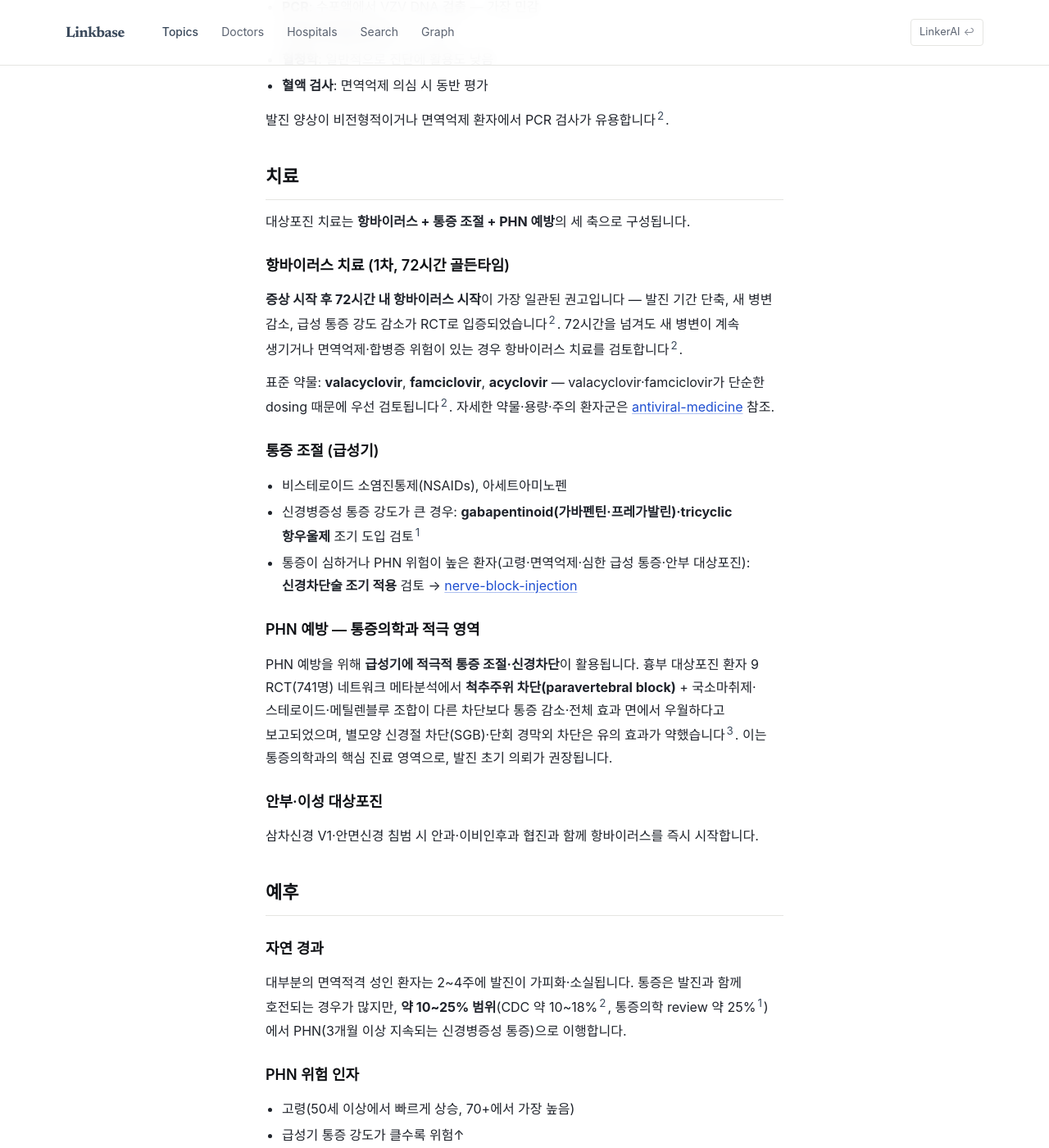
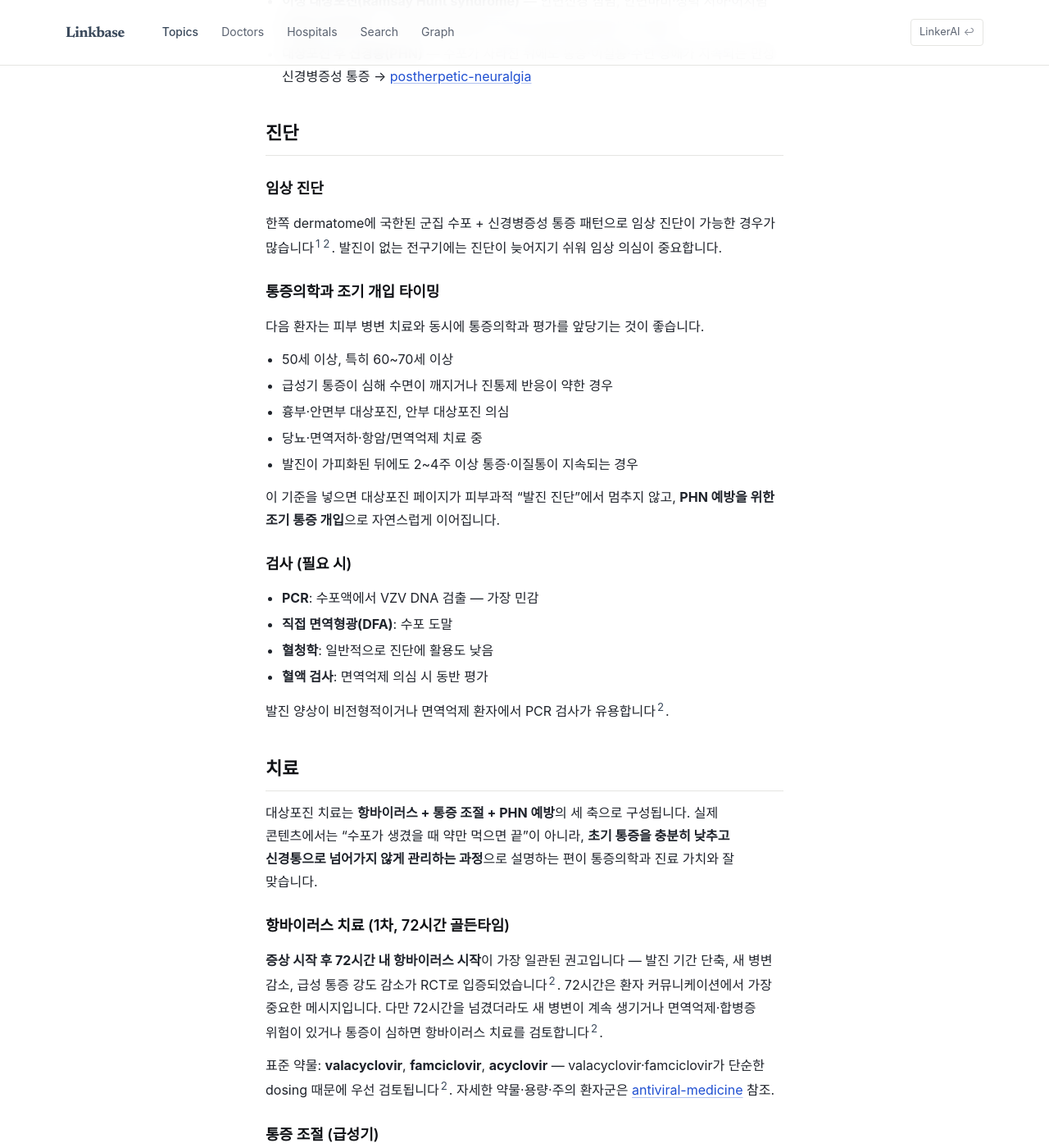
Before and after one commit to feelharmony/linkare-medical-knowledge, a Jekyll site: the page built from conditions/zoster.md, in a window 1280 px wide and 1400 px high, scrolled down 2141 px. Shown: the whole window at 82% size. Built offline with Jekyll 4.4.1, drawn with Linux system fonts in a browser that asks for light colours; some web fonts are replaced; some of the changed text lies outside the part shown.

Commit message:
Position zoster as PHN prevention window

```diff
--- a/conditions/zoster.md
+++ b/conditions/zoster.md
@@ -4,7 +4,7 @@
 entity_type: condition
 permalink: /conditions/zoster/
 title: 대상포진
-description: 잠복 수두대상포진 바이러스 재활성화로 발생하는 신경 분포 영역의 통증성 발진
+description: 잠복 수두대상포진 바이러스 재활성화로 발생하는 신경 분포 영역의 통증성 발진 — 72시간 항바이러스와 급성 통증 조절로 PHN을 예방하는 골든타임 질환
 title_en: herpes zoster (shingles)
 aliases:
   - 대상포진
@@ -12,11 +12,11 @@
   - shingles
   - herpes zoster
   - HZ
-last_reviewed: '2026-05-31'
+last_reviewed: '2026-07-04'
 locked: true
 source_count: 5
 quality_status: verified
-version: 1
+version: 2
 source_count_external: 5
 source_count_clinic_pillar: 0
 clinic_footnote_ids: []
@@ -26,7 +26,7 @@
 ## 정의
 대상포진(herpes zoster, HZ)은 어린 시절 수두를 일으킨 후 척수 신경절·뇌신경절에 잠복해 있던 **수두대상포진 바이러스(varicella-zoster virus, VZV)**가 면역력 저하 시 재활성화되어, 한쪽 신경 분포(dermatome) 영역에 통증성 발진을 일으키는 질환입니다. ICD-10 B02로 분류됩니다.
 
-대상포진은 통증의학과 임상에서 **빠른 진단·항바이러스 시작·통증 조절**이 한 묶음으로 진행되는 영역이며, 가장 큰 합병증인 **대상포진 후 신경통(postherpetic neuralgia, PHN)** 예방을 위해 적극적인 초기 치료가 권장됩니다[^1].
+대상포진은 통증의학과 임상에서 **빠른 진단·항바이러스 시작·통증 조절**이 한 묶음으로 진행되는 영역이며, 가장 큰 합병증인 **대상포진 후 신경통(postherpetic neuralgia, PHN)** 예방을 위해 적극적인 초기 치료가 권장됩니다[^1]. 따라서 환자 콘텐츠에서는 대상포진을 단순 피부 수포 질환이 아니라, **발진 초기 72시간과 급성 통증 조절이 향후 만성 신경통을 좌우하는 골든타임 질환**으로 설명하는 것이 중요합니다.
 
 ## 병태
 VZV는 1차 감염(수두) 후 신경절에 평생 잠복합니다. 노화·면역억제·스트레스·전신 질환 등으로 세포매개 면역이 저하되면 바이러스가 재활성화되어 신경을 따라 피부로 이동하며 신경염증과 발진을 일으킵니다[^1]. 한쪽 신경 분포 영역에 국한되는 것이 전형적이며, **흉부(T3~L2) 영역이 가장 흔하고**, 안면(삼차신경 V1) 영역은 합병증(각막염·시력 손상) 위험이 큽니다[^1][^2].
@@ -39,11 +39,16 @@
 - **만성 질환**: 당뇨, 만성 폐 질환, 자가면역 질환
 - **심한 스트레스·수면 부족**
 
+### PHN으로 이어지는 통증 축
+대상포진 통증은 피부 병변의 통증만이 아니라 신경절·말초신경 염증에서 시작됩니다. 급성기 통증이 심하고 오래갈수록 신경병증성 통증 회로가 남아 [대상포진 후 신경통](/conditions/postherpetic-neuralgia/)으로 이어질 위험이 커집니다 [^1]. 이 때문에 초기 진료 목표는 “수포를 말리는 것”에 그치지 않고, **항바이러스제와 통증 조절을 통해 신경 손상·감작을 줄이는 것**까지 포함합니다.
+
 ## 증상
 
 ### 전구 증상 (발진 1~5일 전)
 - 한쪽 부위 따끔거림·작열감·가려움·국소 통증 — **발진 없이 통증만** 호소하면 진단이 늦어질 수 있어 임상 의심이 중요합니다
 - 미열·전신 권태감
+
+전구기 통증은 근육통·늑간신경통·디스크성 통증처럼 보일 수 있습니다. 그러나 한쪽 띠 모양 통증, 피부 과민, 옷 스침 통증이 동반되면 발진 전이라도 대상포진을 의심하고 빠르게 추적해야 합니다.
 
 ### 발진기 (전형 7~10일)
 - **한쪽 dermatome에 국한된 군집 수포**가 홍반 위에 발생 → 농포 → 가피화
@@ -55,12 +60,23 @@
 - **안부 대상포진(zoster ophthalmicus)** — 삼차신경 V1 영역, 각막염·시력 손상 위험. 이마·코끝 발진 시 안과 협진
 - **이성 대상포진(Ramsay Hunt syndrome)** — 안면신경 침범, 안면마비·청력 저하·어지럼
 - **파종성 대상포진** — 면역억제 환자에서 한 dermatome을 넘어 전신 발진
-- **대상포진 후 신경통(PHN)** → [postherpetic-neuralgia](./postherpetic-neuralgia.md)
+- **대상포진 후 신경통(PHN)** — 수포가 사라진 뒤에도 통증·이질통·수면 장애가 지속되는 만성 신경병증성 통증 → [postherpetic-neuralgia](./postherpetic-neuralgia.md)
 
 ## 진단
 
 ### 임상 진단
 한쪽 dermatome에 국한된 군집 수포 + 신경병증성 통증 패턴으로 임상 진단이 가능한 경우가 많습니다[^1][^2]. 발진이 없는 전구기에는 진단이 늦어지기 쉬워 임상 의심이 중요합니다.
+
+### 통증의학과 조기 개입 타이밍
+다음 환자는 피부 병변 치료와 동시에 통증의학과 평가를 앞당기는 것이 좋습니다.
+
+- 50세 이상, 특히 60~70세 이상
+- 급성기 통증이 심해 수면이 깨지거나 진통제 반응이 약한 경우
+- 흉부·안면부 대상포진, 안부 대상포진 의심
+- 당뇨·면역저하·항암/면역억제 치료 중
+- 발진이 가피화된 뒤에도 2~4주 이상 통증·이질통이 지속되는 경우
+
+이 기준을 넣으면 대상포진 페이지가 피부과적 “발진 진단”에서 멈추지 않고, **PHN 예방을 위한 조기 통증 개입**으로 자연스럽게 이어집니다.
 
 ### 검사 (필요 시)
 - **PCR**: 수포액에서 VZV DNA 검출 — 가장 민감
@@ -72,10 +88,10 @@
 
 ## 치료
 
-대상포진 치료는 **항바이러스 + 통증 조절 + PHN 예방**의 세 축으로 구성됩니다.
+대상포진 치료는 **항바이러스 + 통증 조절 + PHN 예방**의 세 축으로 구성됩니다. 실제 콘텐츠에서는 “수포가 생겼을 때 약만 먹으면 끝”이 아니라, **초기 통증을 충분히 낮추고 신경통으로 넘어가지 않게 관리하는 과정**으로 설명하는 편이 통증의학과 진료 가치와 잘 맞습니다.
 
 ### 항바이러스 치료 (1차, 72시간 골든타임)
-**증상 시작 후 72시간 내 항바이러스 시작**이 가장 일관된 권고입니다 — 발진 기간 단축, 새 병변 감소, 급성 통증 강도 감소가 RCT로 입증되었습니다[^2]. 72시간을 넘겨도 새 병변이 계속 생기거나 면역억제·합병증 위험이 있는 경우 항바이러스 치료를 검토합니다[^2].
+**증상 시작 후 72시간 내 항바이러스 시작**이 가장 일관된 권고입니다 — 발진 기간 단축, 새 병변 감소, 급성 통증 강도 감소가 RCT로 입증되었습니다[^2]. 72시간은 환자 커뮤니케이션에서 가장 중요한 메시지입니다. 다만 72시간을 넘겼더라도 새 병변이 계속 생기거나 면역억제·합병증 위험이 있거나 통증이 심하면 항바이러스 치료를 검토합니다[^2].
 
 표준 약물: **valacyclovir**, **famciclovir**, **acyclovir** — valacyclovir·famciclovir가 단순한 dosing 때문에 우선 검토됩니다[^2]. 자세한 약물·용량·주의 환자군은 [antiviral-medicine](../treatments/antiviral-medicine.md) 참조.
 
@@ -84,8 +100,12 @@
 - 신경병증성 통증 강도가 큰 경우: **gabapentinoid(가바펜틴·프레가발린)·tricyclic 항우울제** 조기 도입 검토[^1]
 - 통증이 심하거나 PHN 위험이 높은 환자(고령·면역억제·심한 급성 통증·안부 대상포진): **신경차단술 조기 적용** 검토 → [nerve-block-injection](../treatments/nerve-block-injection.md)
 
+급성기 통증 조절은 환자 만족도뿐 아니라 PHN 예방 전략의 일부입니다. 특히 밤에 잠을 못 잘 정도의 통증, 옷 스침 통증, 통증 범위가 넓은 경우에는 “며칠 참아보자”보다 조기 통증 개입을 안내하는 편이 안전합니다.
+
 ### PHN 예방 — 통증의학과 적극 영역
 PHN 예방을 위해 **급성기에 적극적 통증 조절·신경차단**이 활용됩니다. 흉부 대상포진 환자 9 RCT(741명) 네트워크 메타분석에서 **척추주위 차단(paravertebral block)** + 국소마취제·스테로이드·메틸렌블루 조합이 다른 차단보다 통증 감소·전체 효과 면에서 우월하다고 보고되었으며, 별모양 신경절 차단(SGB)·단회 경막외 차단은 유의 효과가 약했습니다[^3]. 이는 통증의학과의 핵심 진료 영역으로, 발진 초기 의뢰가 권장됩니다.
+
+콘텐츠 구조상 대상포진 본문에서는 “PHN이 생긴 뒤 치료”보다 **PHN을 만들지 않기 위한 초기 개입**을 강조하고, 만성 통증으로 넘어간 경우는 [대상포진 후 신경통](/conditions/postherpetic-neuralgia/) hub로 분기합니다.
 
 ### 안부·이성 대상포진
 삼차신경 V1·안면신경 침범 시 안과·이비인후과 협진과 함께 항바이러스를 즉시 시작합니다.
@@ -99,6 +119,9 @@
 - 고령(50세 이상에서 빠르게 상승, 70+에서 가장 높음)
 - 급성기 통증 강도가 클수록 위험↑
 - 발진 범위·중증도, 안부 대상포진, 면역억제 상태
+
+### 치료 후 추적
+발진이 마르더라도 통증이 남으면 치료가 끝난 것이 아닙니다. 2~4주 이상 통증·이질통·수면장애가 지속되면 PHN으로 넘어가는 신호일 수 있어, 약물 조정·신경차단술·통증 평가를 재검토합니다. 3개월 이상 지속되는 통증은 [대상포진 후 신경통](/conditions/postherpetic-neuralgia/) 기준으로 관리합니다.
 
 ### 예방 — Shingrix (재조합 대상포진 백신)
 **Shingrix(RZV)**는 50세 이상 성인에서 대상포진 발생을 약 90% 이상 줄이는 가장 강력한 예방 수단으로, ZOE-50/70 임상시험에서 **대상포진 자체에 대한 백신 효과 91~97%, PHN에 대한 백신 효과 88.8%**가 보고되었습니다[^4]. 11년 장기 추적(ZOE-LTFU 2025)에서도 50세 이상에서 백신 효과 87.7%, 11년차 82.0%로 보호 효과가 유지됩니다[^5]. 자세한 백신 정보·접종 일정은 [shingles-vaccination](../treatments/shingles-vaccination.md) 참조.
@@ -120,4 +143,5 @@
 
 
 ## Changelog
+- 2026-07-04 v2: 대상포진을 단순 피부 수포 질환이 아니라 PHN 예방 골든타임 질환으로 재포지셔닝. 정의·병태·증상·진단·치료·예후에 72시간 항바이러스, 급성 통증 조절, 통증의학과 조기 개입 타이밍, 치료 후 PHN 추적 기준을 보강하고 registry date/version 동기화.
 - 2026-05-03 v1: **신규 발행** (frontmatter only → 정식 entity). 통증의학과 PHN 예방 포지셔닝 강점 영역. 외부 권위 출처 5건 — Adriaansen 2025 *Pain Practice* (8장 review, 2011·2019 update), CDC 2024 (72시간 골드타임·valacyclovir/famciclovir 우선), Lu 2025 *Front Neurol* network meta(흉부 PHN 9 RCT, PVB > ESPB > SGB), ZOE-50/70 NEJM(VE 91~97%·PHN VE 88.8%), Strezova 2025 *eClinicalMedicine* ZOE-LTFU(11년 추적). 6섹션 구조 (정의·병태(위험요인 하위)·증상·진단·치료·예후) + 합병증 적색기 박스(안부/이성 대상포진/파종성/PHN). PHN·항바이러스·신경차단·Shingrix entity 모두 link 분산. 룰 14·15 적용 — controversial 영역(SGB·단회 경막외 PHN 예방 효과 약함)은 사실로 인용하되 "효과 없다" 결론 회피, "PVB·반복 epidural 우월" 양면 기술. **검증 라운드(GPT 의견)**: ① PHN 발생률 "약 4명 중 1명" → "10~25% 범위(CDC 10~18%, Pain Practice review 약 25%)"로 균형화, ② 위험요인 독립 섹션 → 병태 하위 ###로 접어 SOP 6섹션 strict schema 정합, ③ citation mapping 보강(병태·증상·합병증·진단 섹션에 [^1][^2] footnote 추가).
```
Also changed, not shown: data/entities.json (+5 -5 lines).
